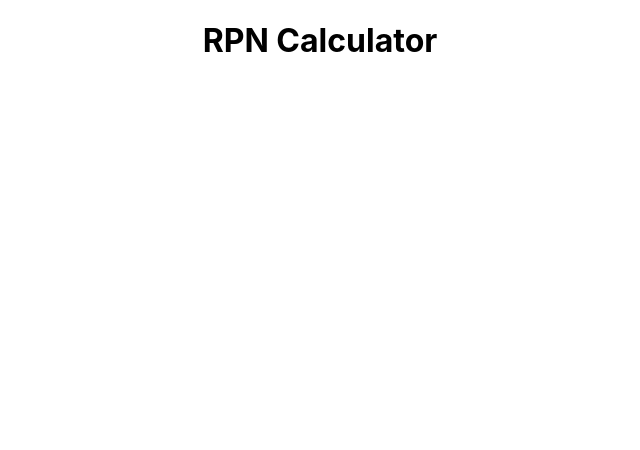
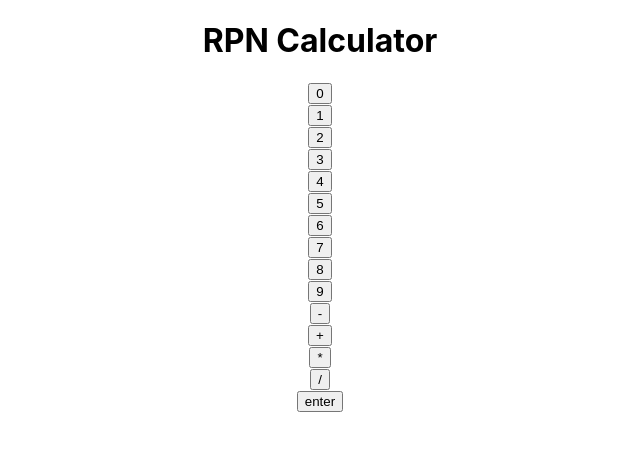
Before and after one commit to alex-smg/calculator-RPN, a React (Create React App) app: page / in a window 1280 px wide. Shown: the top 450 px of the page, without its empty margins (320-960 px from the left). Built offline with nearby package versions, Linux system fonts and the light colour scheme.

Commit message:
Add new type buttons and display it with value

```diff
--- a/src/components/Board/Board.js
+++ b/src/components/Board/Board.js
@@ -1,10 +1,17 @@
 import React from 'react';
 import './Board.css';
-import Button from "../Button/Button";
+import NumberButton from "../Button/NumberButton/NumberButton";
+import ActionButton from "../Button/ActionButton/ActionButton";
 
 function Board() {
+
+    const numbers = [0, 1, 2, 3, 4, 5, 6 ,7, 8, 9]
+    const actions = ['-', '+', '*', '/', 'enter']
+
     return (
         <div>
+            { numbers.map(number => <NumberButton value={number} />) }
+            { actions.map(action => <ActionButton value={action} />) }
         </div>
     );
 }
--- /dev/null
+++ b/src/components/Button/ActionButton/ActionButton.js
@@ -0,0 +1,12 @@
+import React from 'react';
+import './ActionButton.css';
+
+function ActionButton(props) {
+    return (
+        <div>
+            <button>{props.value}</button>
+        </div>
+    );
+}
+
+export default ActionButton;
--- a/src/components/Button/Button.js
+++ /dev/null
@@ -1,11 +0,0 @@
-import React from 'react';
-import './Button.css';
-
-function Button() {
-    return (
-        <div>
-        </div>
-    );
-}
-
-export default Button;
--- /dev/null
+++ b/src/components/Button/NumberButton/NumberButton.js
@@ -0,0 +1,12 @@
+import React from 'react';
+import './NumberButton.css';
+
+function NumberButton(props) {
+    return (
+        <div>
+            <button>{props.value}</button>
+        </div>
+    );
+}
+
+export default NumberButton;
```
Also changed, not shown: src/components/Button/ActionButton/ActionButton.css (added), src/components/Button/NumberButton/NumberButton.css (added).
